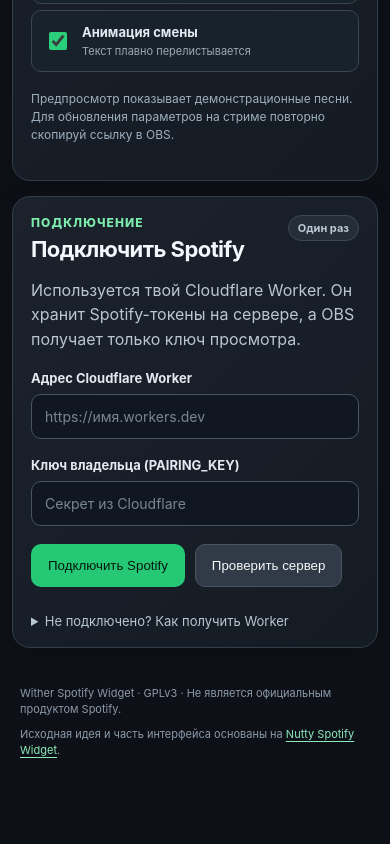
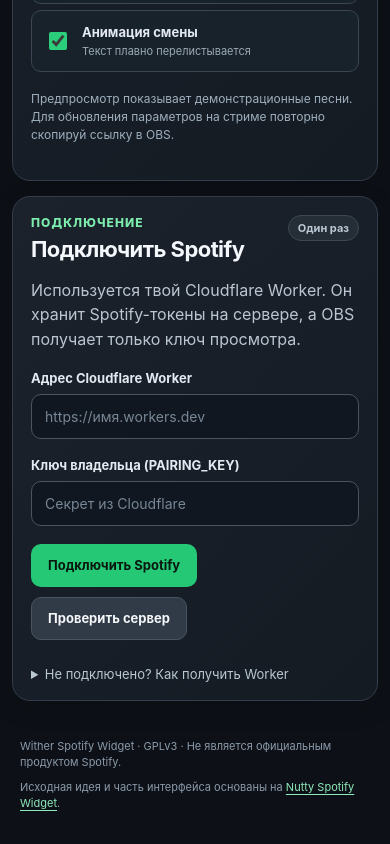
Before and after one commit to WitherOffic/spotify-widget-pkce, a website: page index.html in a window 390 px wide. Shown: the part 985-1829 px from the top of the page. Before the commit the page ends 1776 px from the top, so only its background shows below. Drawn offline with Linux system fonts and the light colour scheme.

Commit message:
Fix button typography in responsive streamer dashboard

```diff
--- a/dashboard.css
+++ b/dashboard.css
@@ -43,7 +43,7 @@ input[readonly]{color:#c0d8cf}
 .copy-field{display:flex;gap:9px;align-items:stretch}
 .copy-field input{min-width:0;flex:1;font-family:ui-monospace,SFMono-Regular,Consolas,monospace;font-size:12px}
 .copy-field button{flex:none}
-button{border:1px solid transparent;border-radius:10px;min-height:43px;padding:11px 16px;font:750 13px/1.3 inherit;cursor:pointer;transition:filter .15s,border-color .15s,background .15s}
+button{border:1px solid transparent;border-radius:10px;min-height:43px;padding:11px 16px;font:inherit;font-size:13px;line-height:1.3;font-weight:750;cursor:pointer;transition:filter .15s,border-color .15s,background .15s}
 button:hover:not(:disabled){filter:brightness(1.12)}
 button:disabled{opacity:.48;cursor:not-allowed}
 button.primary{background:#25c875;color:#08180f}
```
